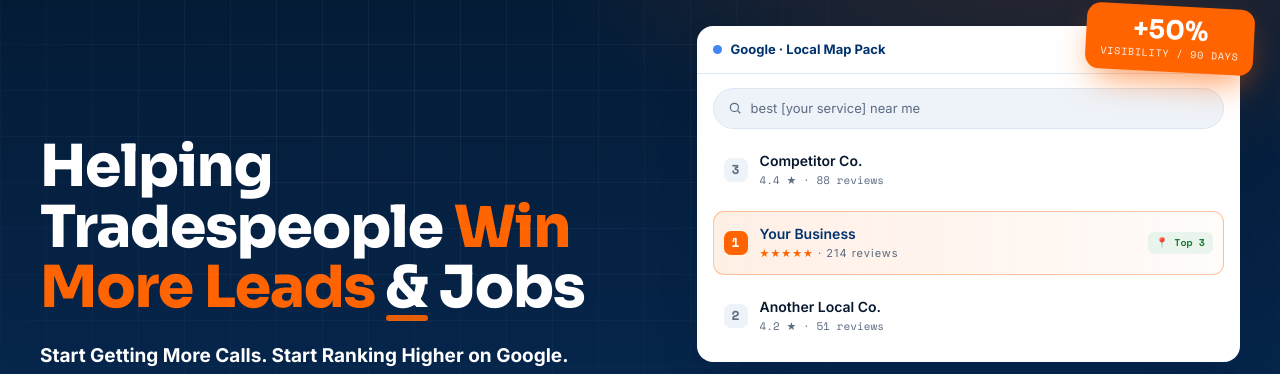
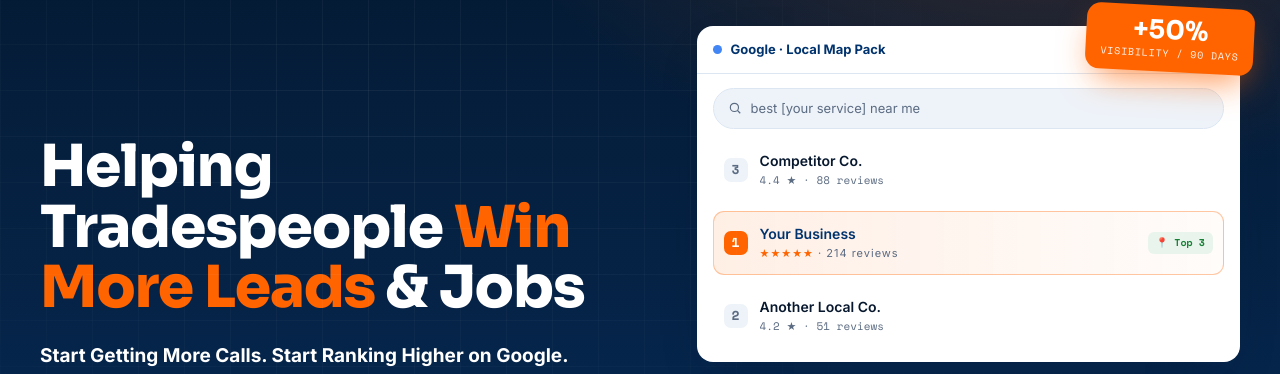
Before and after one commit to hm2070653-netizen/Website-, a React (Vite) app: page / in a window 1280 px wide. Shown: the part 123-497 px from the top of the page. Built offline with nearby package versions, Linux system fonts and the light colour scheme.

Commit message:
Home page updated

```diff
--- a/src/pages/Home.jsx
+++ b/src/pages/Home.jsx
@@ -110,7 +110,7 @@ export default function Home() {
         <div className="wrap hero-inner">
           <div className="hero-copy">
 
-            <h1>Helping Tradespeople <span className="hl">Win More Leads</span> <span className="u">&amp;</span> Jobs</h1>
+            <h1>Helping Tradespeople <span className="hl">Win More Leads</span> &amp; Jobs</h1>
             <p className="lede"><b style={{ color: '#fff' }}>Start Getting More Calls. Start Ranking Higher on Google. Start Winning Jobs Over Your Competition.</b></p>
             <div className="hero-cta">
               <a href="#contact" className="btn btn-primary">Start Getting Leads <span className="arr">↗</span></a>
```
